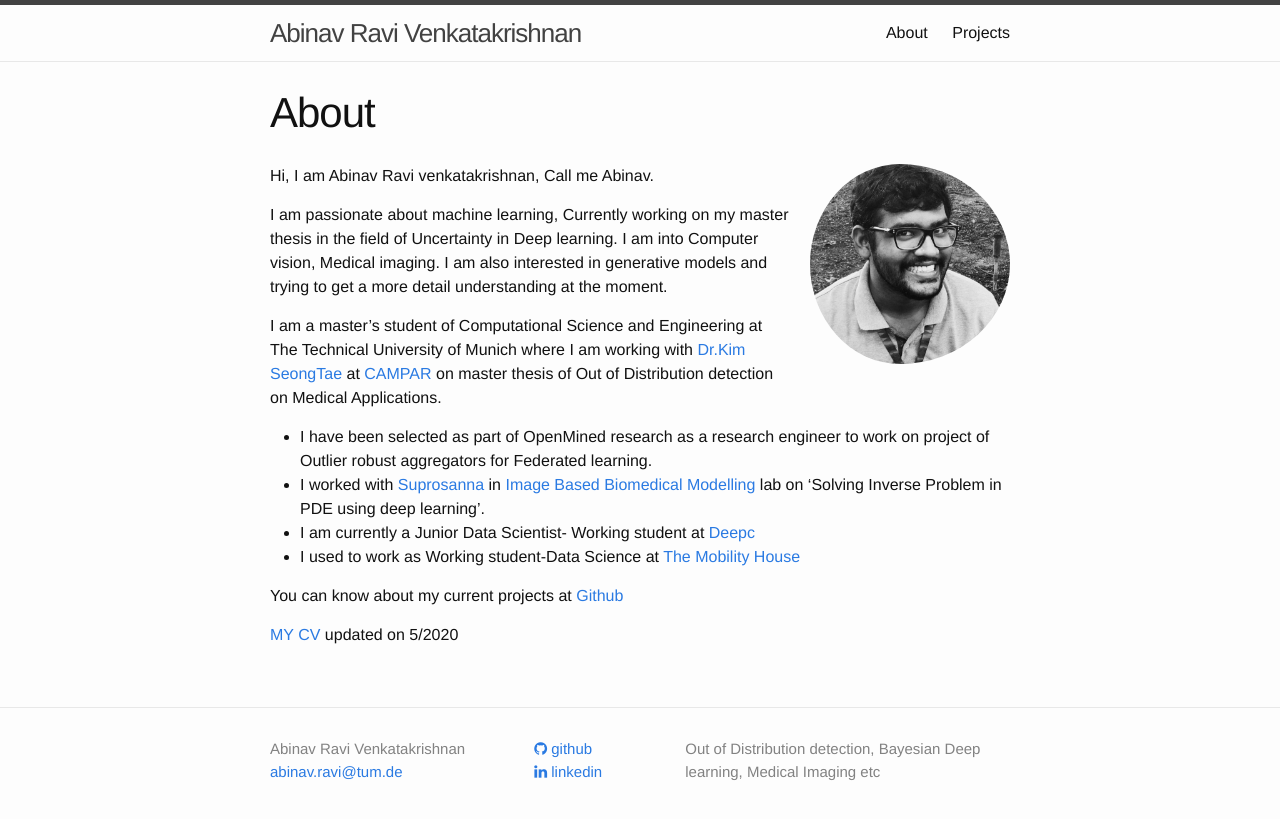
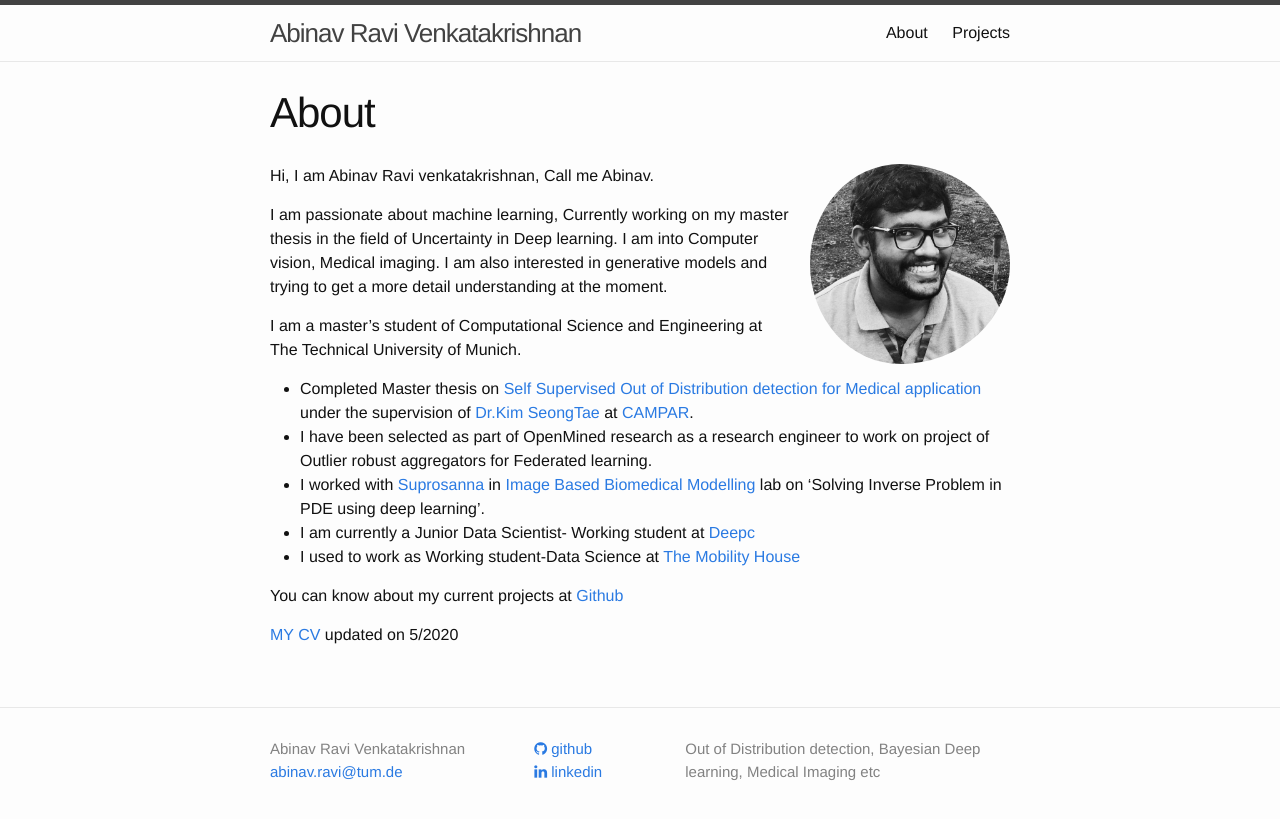
Before and after one commit to AbinavRavi/AbinavRavi.github.io, a Jekyll site: the page built from about.md, in a window 1280 px wide. Shown: the top 819 px of the page. Built offline with Jekyll 4.4.1, drawn with Linux system fonts in a browser that asks for light colours; nearby versions of some CDN libraries.

Commit message:
added thesis and updated homepage

```diff
--- a/about.md
+++ b/about.md
@@ -10,8 +10,9 @@ Hi, I am Abinav Ravi venkatakrishnan, Call me Abinav.
 I am passionate about machine learning, Currently working on my master thesis in the field of Uncertainty in Deep learning.
 I am into Computer vision, Medical imaging. I am also interested in generative models and trying to get a more detail understanding at the moment.
 
-I am a master's student of Computational Science and Engineering at The Technical University of Munich where I am working with [Dr.Kim SeongTae](http://campar.in.tum.de/Main/SeongTae) at [CAMPAR](http://campar.in.tum.de/Chair/ResearchGroupCamp) on master thesis of Out of Distribution detection on Medical Applications.
+I am a master's student of Computational Science and Engineering at The Technical University of Munich.
 
+* Completed Master thesis on [Self Supervised Out of Distribution detection for Medical application](../resources/thesis.pdf) under the supervision of [Dr.Kim SeongTae](http://campar.in.tum.de/Main/SeongTae) at [CAMPAR](http://campar.in.tum.de/Chair/ResearchGroupCamp).
 * I have been selected as part of OpenMined research as a research engineer to work on project of Outlier robust aggregators for Federated learning.
 * I worked with [Suprosanna](http://campar.in.tum.de/Main/SuprosannaShit) in [Image Based Biomedical Modelling](http://campar.in.tum.de/Chair/ResearchIBBM) lab on 'Solving Inverse Problem in PDE using deep learning'.
 * I am currently a Junior Data Scientist- Working student at [Deepc](http://deepc.ai/)
```
Also changed, not shown: 2 other files.
